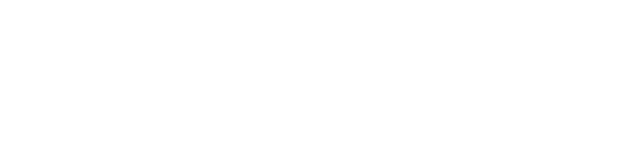
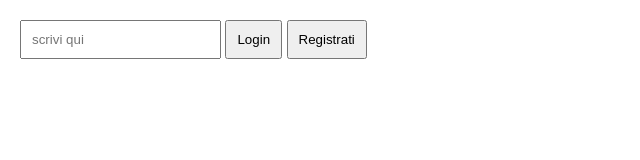
Before and after one commit to salvatorebriga/js-mail-dadi, a plain HTML site: page mail/index.html in a window 1280 px wide. Shown: the whole page, without its empty margins (0-640 px from the left). Drawn offline with Linux system fonts and the light colour scheme.

Commit message:
added structure

```diff
--- a/mail/index.html
+++ b/mail/index.html
@@ -7,6 +7,11 @@
     <title>Email comparator</title>
 </head>
 <body>
+    <input type="email" placeholder="scrivi qui">
+    <input type="button" value="Login" onclick="myLogin()">
+    <input type="button" value="Registrati" onclick="myRegister()">
+
+    <p id="scope"></p>
     <script type="text/javascript" src="main.js"></script>
 </body>
 </html>
--- a/mail/style.css
+++ b/mail/style.css
@@ -4,3 +4,10 @@
     box-sizing: border-box;
     font-family: Arial, Helvetica, sans-serif;
 }
+
+body{
+    padding: 20px;
+}
+input{
+    padding: 10px;
+}
```
